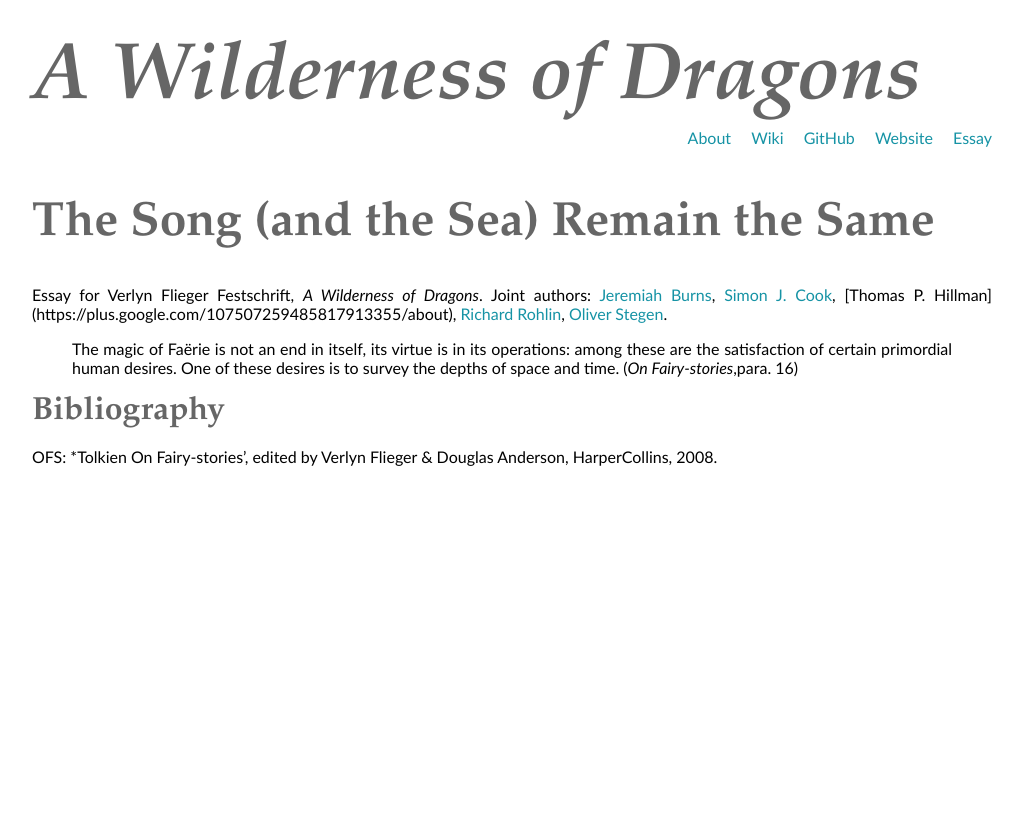
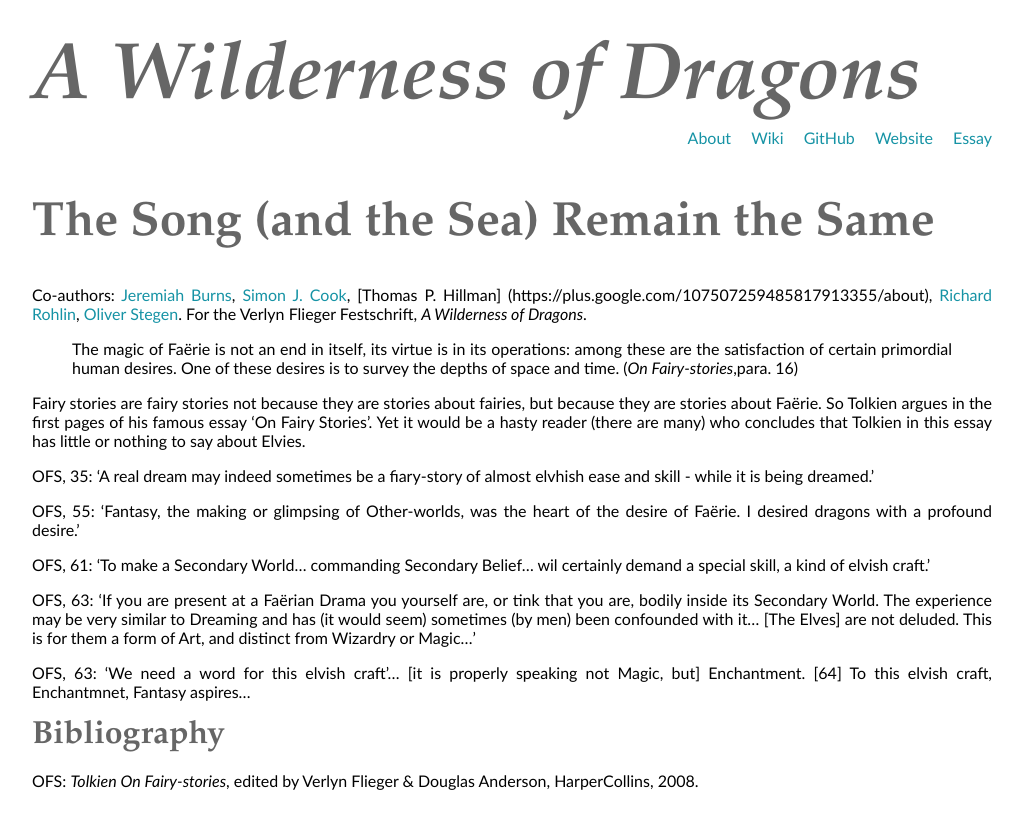
Before and after one commit to uoou/AWildernessOfDragons, a Jekyll site: the page built from essay.md, in a window 1280 px wide. Shown: the top 829 px of the page, without its empty margins (0-1026 px from the left). Built offline with Jekyll 4.4.1, drawn with Linux system fonts in a browser that asks for light colours; Markdown is read by kramdown in place of the engine named in the settings.

Commit message:
Update essay.md

```diff
--- a/essay.md
+++ b/essay.md
@@ -2,14 +2,26 @@
 layout: essay
 title: "The Song (and the Sea) Remain the Same"
 ---
-Essay for Verlyn Flieger Festschrift, *A Wilderness of Dragons*. Joint authors: [Jeremiah Burns](https://plus.google.com/+JeremiahBurns/about), [Simon J. Cook](https://plus.google.com/+simoncook/about), [Thomas P. Hillman] (https://plus.google.com/107507259485817913355/about), [Richard Rohlin](https://plus.google.com/+RichardRohlin/about), [Oliver Stegen](https://plus.google.com/+OliverStegen/about).
+Co-authors: [Jeremiah Burns](https://plus.google.com/+JeremiahBurns/about), [Simon J. Cook](https://plus.google.com/+simoncook/about), [Thomas P. Hillman] (https://plus.google.com/107507259485817913355/about), [Richard Rohlin](https://plus.google.com/+RichardRohlin/about), [Oliver Stegen](https://plus.google.com/+OliverStegen/about). For the Verlyn Flieger Festschrift, *A Wilderness of Dragons*.
 
 
 >The magic of Faërie is not an end in itself, its virtue is in its operations: among these are the satisfaction of certain primordial human desires. One of these desires is to survey the depths of space and time. (*On Fairy-stories*,para. 16)
 
+Fairy stories are fairy stories not because they are stories about fairies, but because they are stories about Faërie. So Tolkien argues in the first pages of his famous essay 'On Fairy Stories'. Yet it would be a hasty reader (there are many) who concludes that Tolkien in this essay has little or nothing to say about Elvies.
 
+
+
+OFS, 35: 'A real dream may indeed sometimes be a fiary-story of almost elvhish ease and skill - while it is being dreamed.'
+
+OFS, 55: 'Fantasy, the making or glimpsing of Other-worlds, was the heart of the desire of Faërie. I desired dragons with a profound desire.'
+
+OFS, 61: 'To make a Secondary World... commanding Secondary Belief... wil certainly demand a special skill, a kind of elvish craft.'
+
+OFS, 63: 'If you are present at a Faërian Drama you yourself are, or tink that you are, bodily inside its Secondary World. The experience may be very similar to Dreaming and has (it would seem) sometimes (by men) been confounded with it... [The Elves] are not deluded. This is for them a form of Art, and distinct from Wizardry or Magic...'
+
+OFS, 63: 'We need a word for this elvish craft'... [it is properly speaking not Magic, but] Enchantment. [64] To this elvish craft, Enchantmnet, Fantasy aspires...
 
 
 
 ###Bibliography
-OFS: *Tolkien On Fairy-stories', edited by Verlyn Flieger & Douglas Anderson, HarperCollins, 2008.
+OFS: *Tolkien On Fairy-stories*, edited by Verlyn Flieger & Douglas Anderson, HarperCollins, 2008.
```
